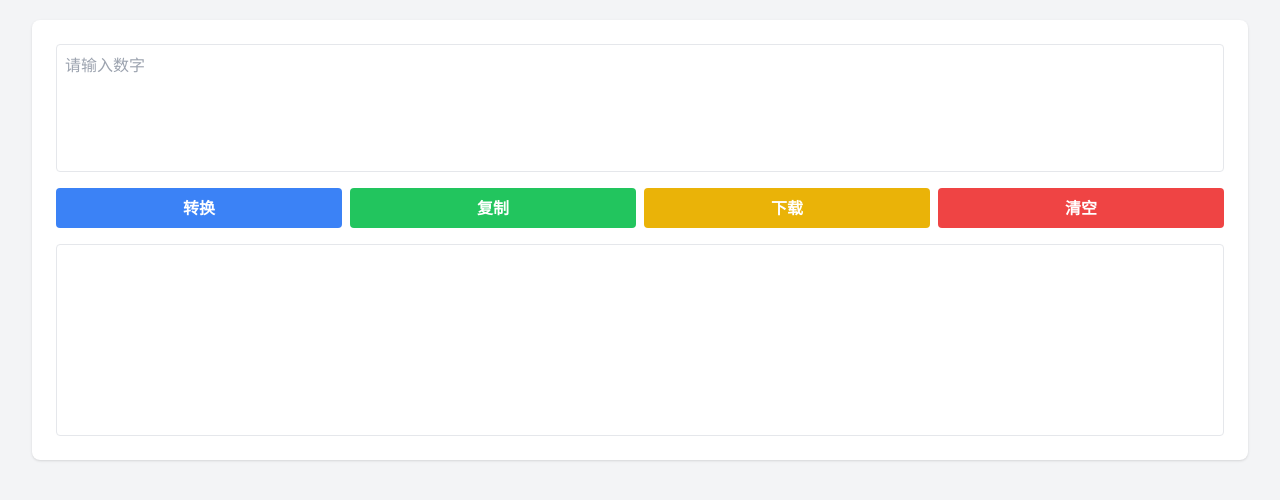
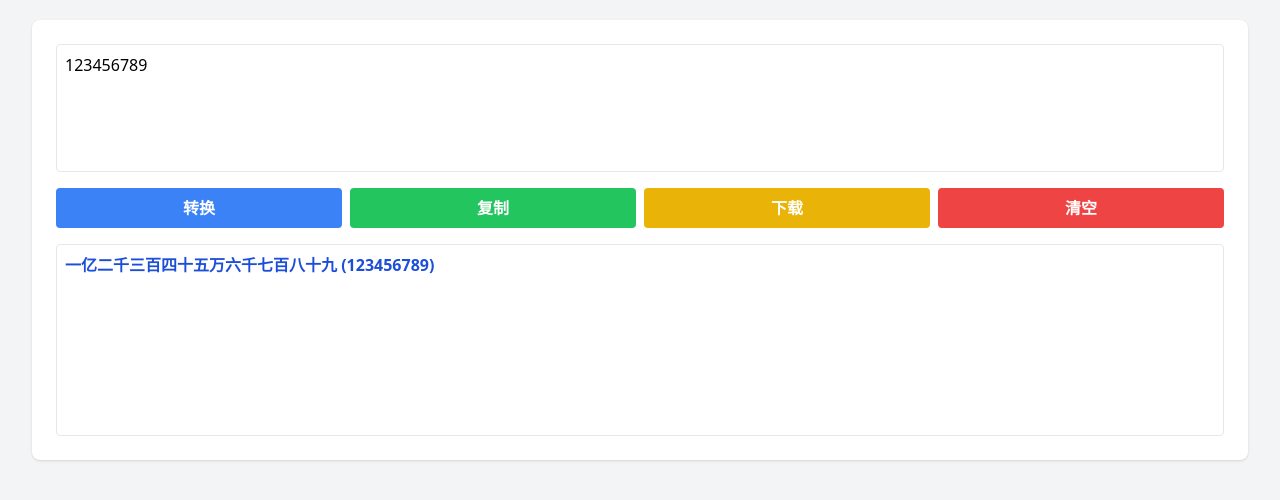
Before and after one commit to hiszm/num2cn, a plain HTML site: page index.html in a window 1280 px wide. Shown: the part 72-572 px from the top of the page. Drawn offline with nearby package versions, Linux system fonts and the light colour scheme.

Commit message:
Update index.html

```diff
--- a/index.html
+++ b/index.html
@@ -36,7 +36,7 @@
     </div>
 
     <script>
-        const { createApp, ref, computed } = Vue
+        const { createApp, ref, computed, onMounted } = Vue
 
         createApp({
             setup() {
@@ -133,6 +133,11 @@
                     inputNumber.value = ''
                 }
 
+                onMounted(() => {
+                    inputNumber.value = '123456789'
+                    convertToChinese()
+                })
+
                 return {
                     inputNumber,
                     displayResult,
```
